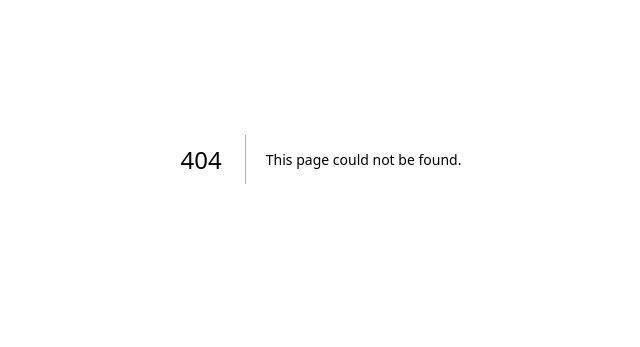
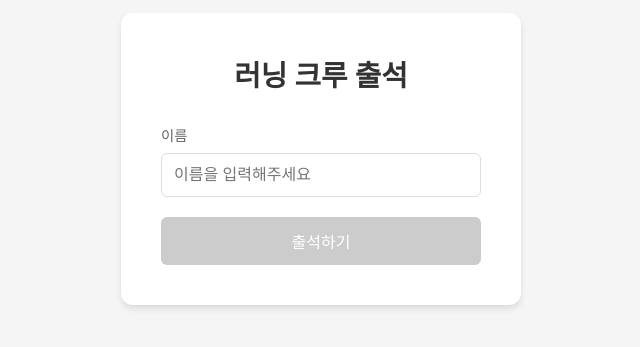
Before and after one commit to thdwlsgus0/attendance_checker, a Next.js app: page /attendance in a window 1280 px wide. Before the commit this address had no page. Shown: the part 241-588 px from the top of the page, without its empty margins (319-959 px from the left). Built offline with nearby package versions, Linux system fonts and the light colour scheme.

Commit message:
chore: 출석페이지 추가

```diff
--- /dev/null
+++ b/src/app/attendance/page.module.scss
@@ -0,0 +1,84 @@
+.container {
+  display: flex;
+  justify-content: center;
+  align-items: center;
+  min-height: 100vh;
+  background-color: #f5f5f5;
+  padding: 20px;
+}
+
+.card {
+  background-color: white;
+  padding: 40px;
+  border-radius: 12px;
+  box-shadow: 0 4px 6px rgba(0, 0, 0, 0.1);
+  width: 100%;
+  max-width: 400px;
+}
+
+.title {
+  margin: 0 0 30px 0;
+  text-align: center;
+  color: #333;
+  font-size: 1.8rem;
+}
+
+.form {
+  display: flex;
+  flex-direction: column;
+  gap: 20px;
+}
+
+.inputGroup {
+  display: flex;
+  flex-direction: column;
+  gap: 8px;
+
+  label {
+    font-size: 0.9rem;
+    color: #666;
+  }
+
+  input {
+    padding: 12px;
+    border: 1px solid #ddd;
+    border-radius: 6px;
+    font-size: 1rem;
+
+    &:focus {
+      outline: none;
+      border-color: #4CAF50;
+      box-shadow: 0 0 0 2px rgba(76, 175, 80, 0.2);
+    }
+  }
+}
+
+.button {
+  background-color: #4CAF50;
+  color: white;
+  border: none;
+  padding: 12px 20px;
+  border-radius: 6px;
+  font-size: 1rem;
+  cursor: pointer;
+  transition: background-color 0.3s;
+
+  &:hover {
+    background-color: #45a049;
+  }
+
+  &:disabled {
+    background-color: #cccccc;
+    cursor: not-allowed;
+  }
+}
+
+.successMessage {
+  text-align: center;
+
+  p {
+    margin: 0 0 20px 0;
+    color: #4CAF50;
+    font-size: 1.2rem;
+  }
+}
--- /dev/null
+++ b/src/app/attendance/page.tsx
@@ -0,0 +1,61 @@
+'use client'
+
+import { useState } from 'react';
+import styles from './page.module.scss';
+
+export default function AttendancePage() {
+  const [name, setName] = useState('');
+  const [isSubmitted, setIsSubmitted] = useState(false);
+
+  const handleSubmit = async (e: React.FormEvent) => {
+    e.preventDefault();
+
+    try {
+      // TODO: API 호출로 출석 정보 저장
+      setIsSubmitted(true);
+      setName('');
+    } catch (error) {
+      console.error('Error submitting attendance:', error);
+    }
+  };
+
+  return (
+    <div className={styles.container}>
+      <div className={styles.card}>
+        <h1 className={styles.title}>러닝 크루 출석</h1>
+        {isSubmitted ? (
+          <div className={styles.successMessage}>
+            <p>출석이 완료되었습니다!</p>
+            <button
+              onClick={() => setIsSubmitted(false)}
+              className={styles.button}
+            >
+              다시 입력하기
+            </button>
+          </div>
+        ) : (
+          <form onSubmit={handleSubmit} className={styles.form}>
+            <div className={styles.inputGroup}>
+              <label htmlFor="name">이름</label>
+              <input
+                type="text"
+                id="name"
+                value={name}
+                onChange={(e) => setName(e.target.value)}
+                placeholder="이름을 입력해주세요"
+                required
+              />
+            </div>
+            <button
+              type="submit"
+              className={styles.button}
+              disabled={!name.trim()}
+            >
+              출석하기
+            </button>
+          </form>
+        )}
+      </div>
+    </div>
+  );
+}
```
